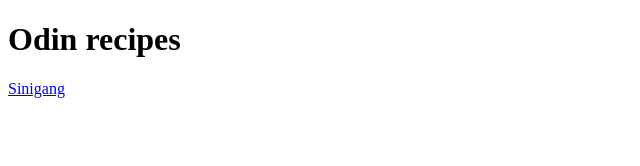
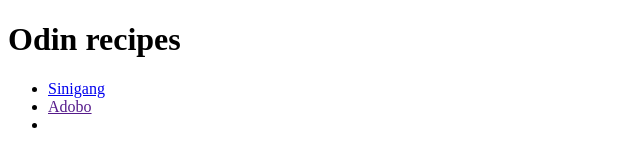
Before and after one commit to Daryllaranang/odin-receipes, a plain HTML site: page index.html in a window 1280 px wide. Shown: the whole page, without its empty margins (0-640 px from the left). Drawn offline with Linux system fonts and the light colour scheme.

Commit message:
Add adobo and nilaga html file on recipe directory

```diff
--- a/index.html
+++ b/index.html
@@ -7,7 +7,12 @@
 </head>
 <body>
   <h1>Odin recipes</h1>
-  <a href="./recipes/sinigang.html">Sinigang</a>
+  <ul>
+    <li> <a href="./recipes/sinigang.html">Sinigang</a></li>
+    <li><a href="">Adobo</a></li>
+    <li></li>
+  </ul>
+
 
 </body>
 </html>
```
Also changed, not shown: recipes/adobo.html (added), recipes/nilaga.html (added).
